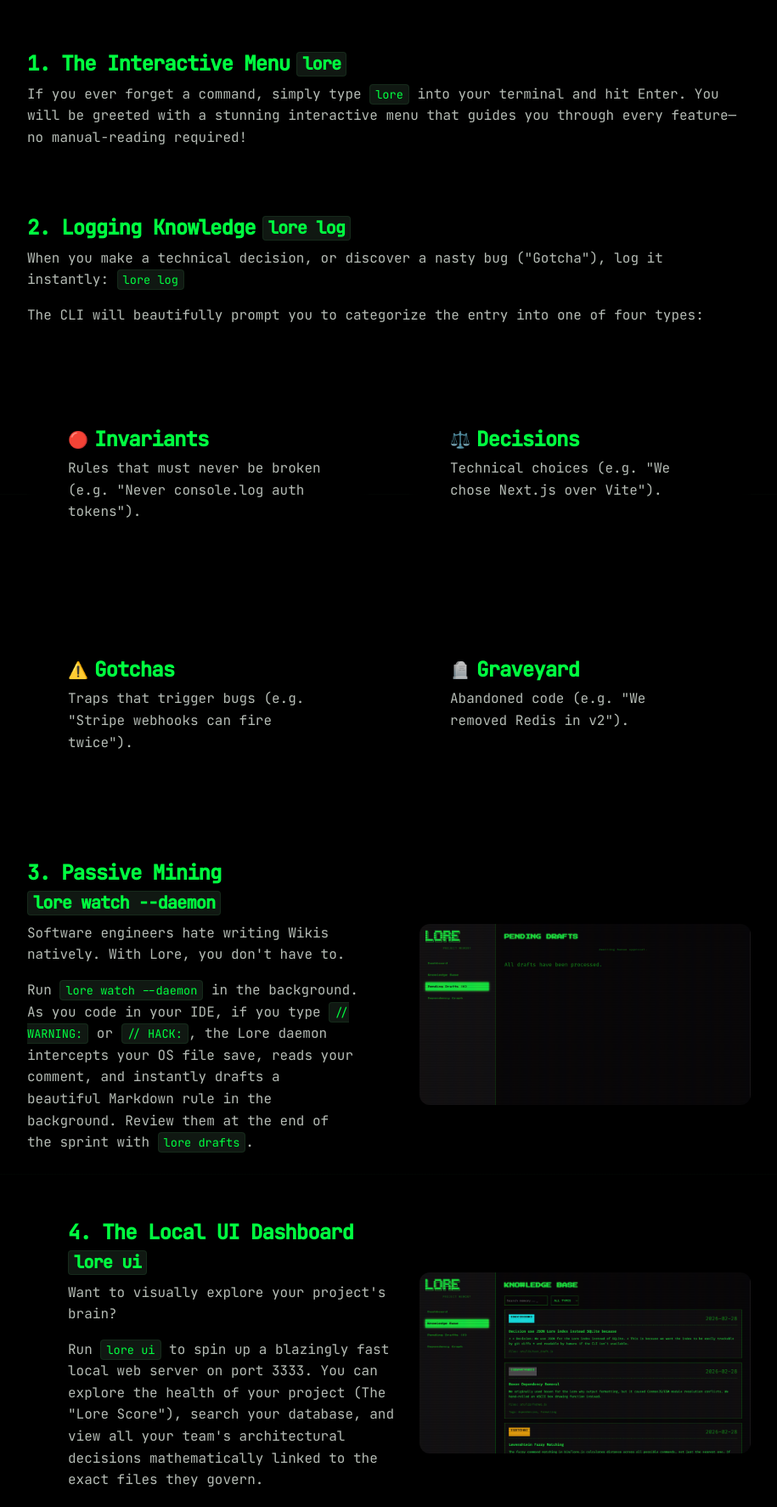
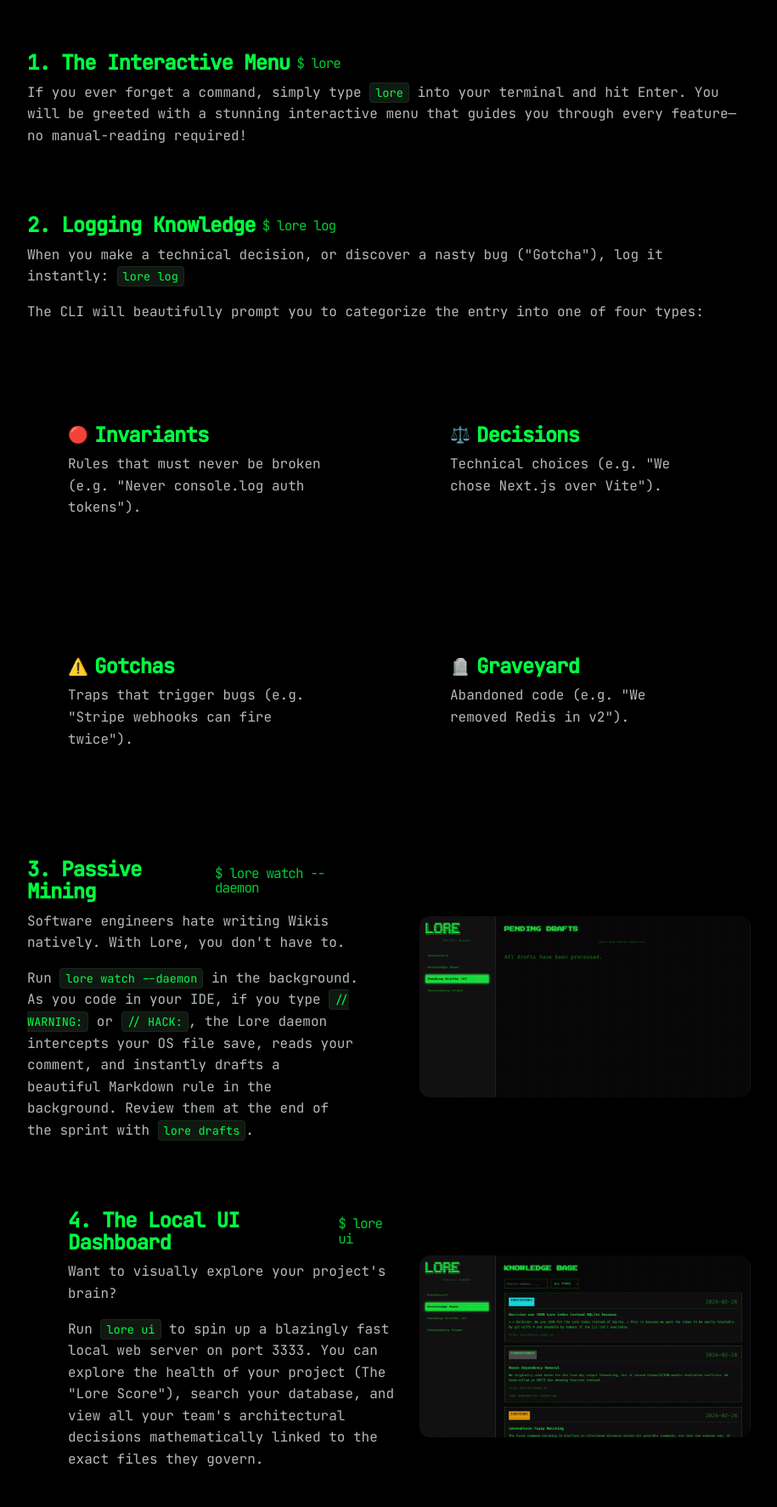
Before and after one commit to Tjindl/lore_website, a website built with Vite: page index.html in a window 1280 px wide. Shown: the part 2619-4392 px from the top of the page at 85% size, without its empty margins (182-1097 px from the left). Built offline with nearby package versions, Linux system fonts and the light colour scheme.

Commit message:
style: restructure feature headers to vertical CLI subtitle format to fix horizontal text wrapping

```diff
--- a/index.html
+++ b/index.html
@@ -178,7 +178,9 @@
       <!-- Feature 1 -->
       <div class="workflow-step reveal" style="align-items: flex-start;">
         <div class="workflow-content" style="width: 100%; max-width: 100%; padding: 0;">
-          <h3 style="flex-wrap: wrap;"><span>1. The Interactive Menu</span> <code>lore</code></h3>
+          <h3>1. The Interactive Menu<br><span
+              style="font-size: 1rem; color: hsl(var(--accent-primary)); opacity: 0.8; font-family: var(--font-mono); font-weight: normal;">$
+              lore</span></h3>
           <p>If you ever forget a command, simply type <code>lore</code> into your terminal and hit Enter. You will be
             greeted with a stunning interactive menu that guides you through every feature—no manual-reading required!
           </p>
@@ -188,7 +190,9 @@
       <!-- Feature 2 & 4 Pillars -->
       <div class="workflow-step reveal" style="flex-direction: column; align-items: flex-start; margin-top: 4rem;">
         <div class="workflow-content" style="width: 100%; max-width: 100%; padding: 0;">
-          <h3 style="flex-wrap: wrap;"><span>2. Logging Knowledge</span> <code>lore log</code></h3>
+          <h3>2. Logging Knowledge<br><span
+              style="font-size: 1rem; color: hsl(var(--accent-primary)); opacity: 0.8; font-family: var(--font-mono); font-weight: normal;">$
+              lore log</span></h3>
           <p>When you make a technical decision, or discover a nasty bug ("Gotcha"), log it instantly:
             <code>lore log</code>
           </p>
@@ -218,8 +222,9 @@
       <!-- Feature 3 -->
       <div class="workflow-step reveal" style="margin-top: 4rem;">
         <div class="workflow-content">
-          <h3 style="flex-wrap: wrap;"><span>3. Passive Mining</span> <code
-              style="white-space: nowrap;">lore watch --daemon</code></h3>
+          <h3>3. Passive Mining<br><span
+              style="font-size: 1rem; color: hsl(var(--accent-primary)); opacity: 0.8; font-family: var(--font-mono); font-weight: normal;">$
+              lore watch --daemon</span></h3>
           <p>Software engineers hate writing Wikis natively. With Lore, you don't have to.</p>
           <p>Run <code>lore watch --daemon</code> in the background. As you code in your IDE, if you type
             <code>// WARNING:</code> or <code>// HACK:</code>, the Lore daemon intercepts your OS file save, reads your
@@ -238,7 +243,9 @@
           <img src="/assets/lore-ui-knowledge-base.png" alt="Lore Knowledge Base UI" class="app-screenshot" />
         </div>
         <div class="workflow-content" style="order: 1; padding-right: 0; padding-left: var(--space-6);">
-          <h3 style="flex-wrap: wrap;"><span>4. The Local UI Dashboard</span> <code>lore ui</code></h3>
+          <h3>4. The Local UI Dashboard<br><span
+              style="font-size: 1rem; color: hsl(var(--accent-primary)); opacity: 0.8; font-family: var(--font-mono); font-weight: normal;">$
+              lore ui</span></h3>
           <p>Want to visually explore your project's brain?</p>
           <p>Run <code>lore ui</code> to spin up a blazingly fast local web server on port 3333. You can explore the
             health of your project (The "Lore Score"), search your database, and view all your team's architectural
@@ -249,7 +256,9 @@
       <!-- Feature 5 -->
       <div class="workflow-step reveal" style="margin-top: 4rem;">
         <div class="workflow-content">
-          <h3 style="flex-wrap: wrap;"><span>5. Managing Outdated Context</span> <code>lore stale</code></h3>
+          <h3>5. Managing Outdated Context<br><span
+              style="font-size: 1rem; color: hsl(var(--accent-primary)); opacity: 0.8; font-family: var(--font-mono); font-weight: normal;">$
+              lore stale</span></h3>
           <p>Traditional wikis suffer from "Context Rot"—they go out of date and people stop trusting them.</p>
           <p>Because you link Lore rules directly to source code files (<code>src/auth.js</code>), if a developer
             refactors that file 6 months later, Lore compares the OS timestamps and automatically flags the rule as
@@ -283,7 +292,9 @@
           </div>
         </div>
         <div class="workflow-content" style="order: 1; padding-right: 0; padding-left: var(--space-6);">
-          <h3 style="flex-wrap: wrap;"><span>6. The Context Compactor</span> <code>lore prompt</code></h3>
+          <h3>6. The Context Compactor<br><span
+              style="font-size: 1rem; color: hsl(var(--accent-primary)); opacity: 0.8; font-family: var(--font-mono); font-weight: normal;">$
+              lore prompt</span></h3>
           <p>Don't use Claude Code? If you prefer the ChatGPT web browser, don't dump your entire repository into the
             chat (it wastes context and money).</p>
           <p>Run <code>lore prompt "Refactoring Auth" | pbcopy</code></p>
```
